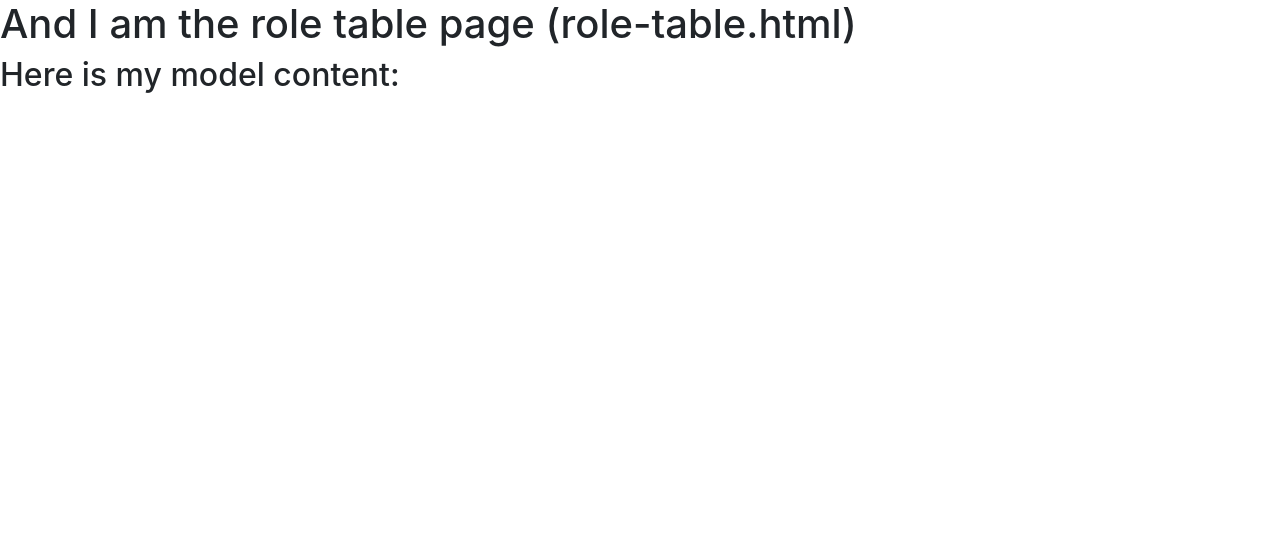
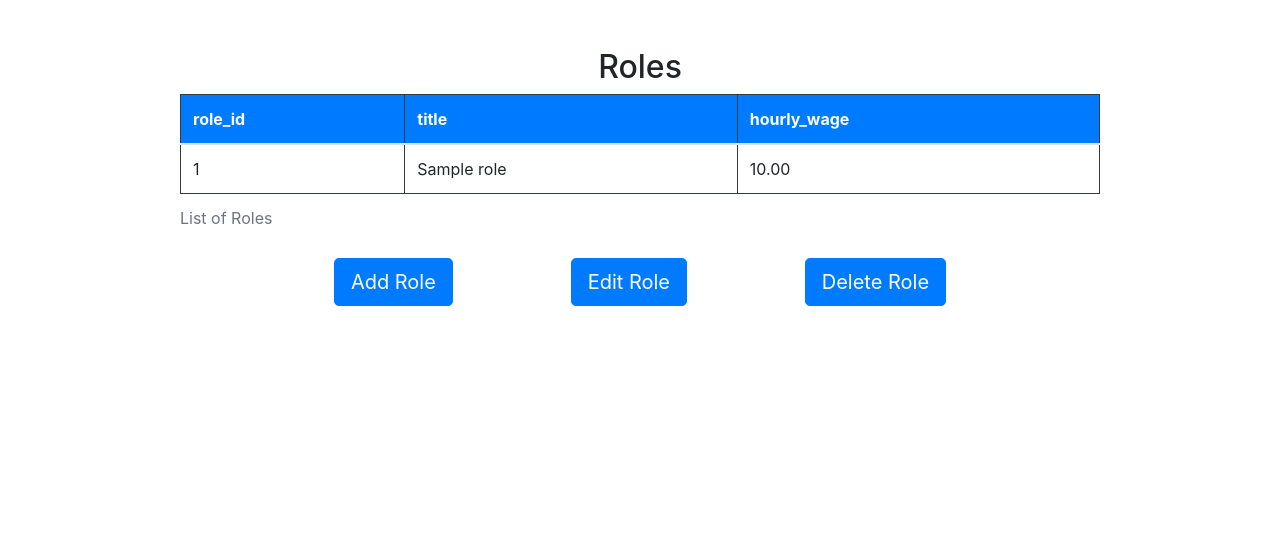
Before and after one commit to ConorG180/my-roster-management, a Django app: page /role/ in a window 1280 px wide. Shown: the part 74-620 px from the top of the page. Run offline with Django 3.2, Linux system fonts and the light colour scheme; tables that the repository leaves empty hold one stand-in row (values such as "Sample post").

Commit message:
Include table.html in role-table.html with variables

```diff
--- a/templates/role-table.html
+++ b/templates/role-table.html
@@ -1,13 +1,7 @@
 {% extends "base.html" %}
 
 {% block content %}
-<h1>And I am the role table page (role-table.html)</h1>
-<h2>Here is my model content:</h2>
-<ul>
-    {% for role in roles %}
-        <li>{{role.role_id}}</li>
-        <li>{{role.title}}</li>
-        <li>{{role.hourly_wage}}</li>
-    {% endfor%}
-</ul>
+
+{% include "table.html" with fields=fields num_of_rows=num_of_roles records=all_role_values col_num=col_num table_name=table_name table_item_name=table_item_name %}
+
 {% endblock content %}
```
